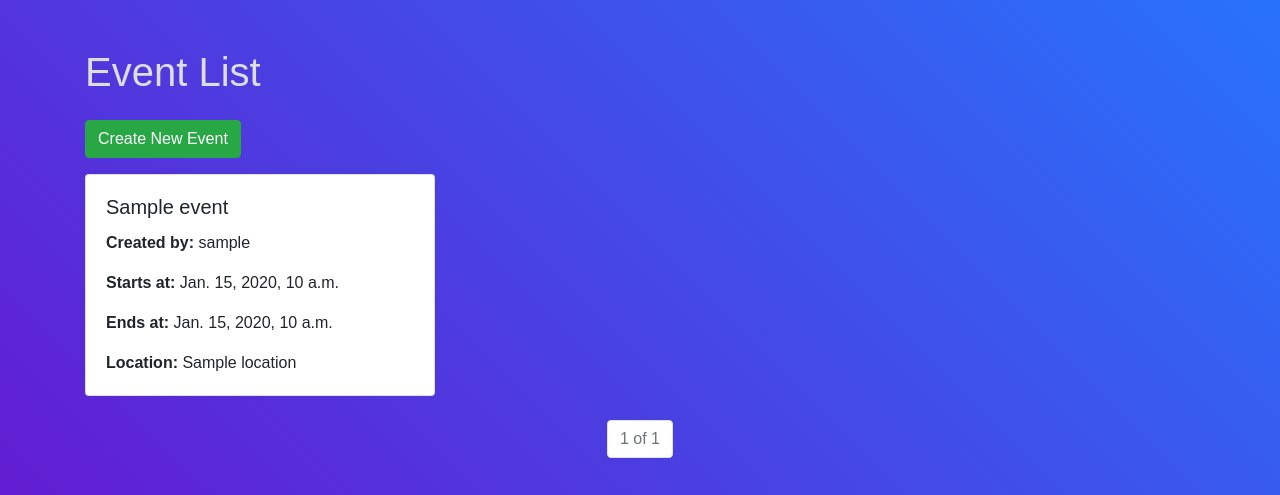
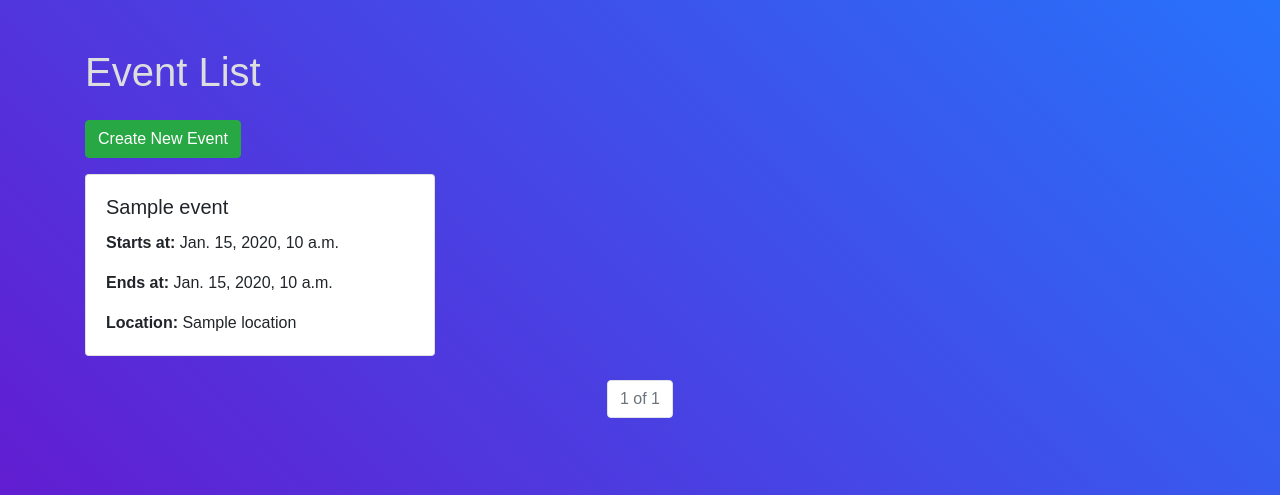
Before and after one commit to gcivil-nyu-org/fall24-monday-team1, a Django app: template events/templates/events/event_list.html in a window 1280 px wide. Shown: the part 56-551 px from the top of the page. Run offline with Django 5.2, Linux system fonts and the light colour scheme; the template is opened without the code that fills it: most values are stand-ins (such as "Sample title", 1, 10 or a date in 2020); some libraries are stand-ins or nearby versions.

Commit message:
hide creator for now

```diff
--- a/events/templates/events/event_list.html
+++ b/events/templates/events/event_list.html
@@ -54,7 +54,7 @@
                     <div class="card">
                         <div class="card-body">
                             <h5 class="card-title">{{ event.title }}</h5>
-                            <p class="card-text"><strong>Created by:</strong> {{ event.creator_user.username }}</p>
+                            <!-- <p class="card-text"><strong>Created by:</strong> {{ event.creator_user.username }}</p> -->
                             <p class="card-text"><strong>Starts at:</strong> {{ event.start_time }}</p>
                             <p class="card-text"><strong>Ends at:</strong> {{ event.end_time }}</p>
                             <p class="card-text"><strong>Location:</strong> {{ event.location }}</p>
```
